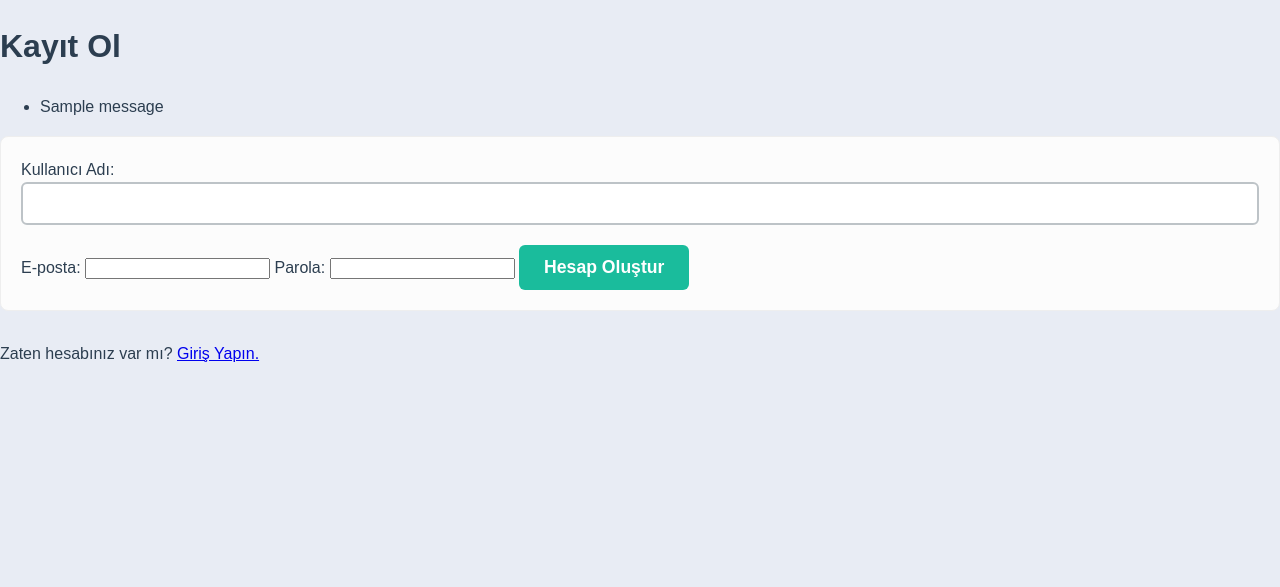
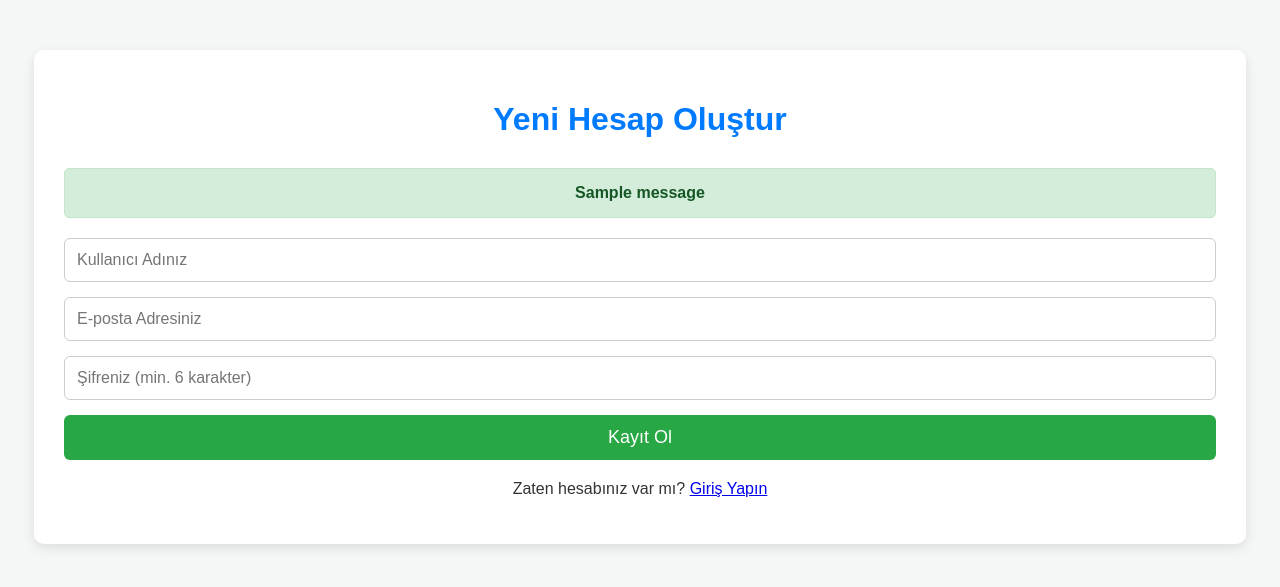
Before and after one commit to Faruk-D-Aydemir/ogrenci-ajandasi-saas, a Flask app: page /kayitol in a window 1280 px wide. Shown: the top 587 px of the page. Run offline with Flask 3, Linux system fonts and the light colour scheme; tables that the repository leaves empty hold one stand-in row (values such as "Sample post"); one stand-in notice (Sample message) is shown; some libraries are stand-ins or nearby versions.

Commit message:
Nihai kodlar gonderildi. Her sey temizlendi.

```diff
--- a/app.py
+++ b/app.py
@@ -1,7 +1,5 @@
 from flask import Flask, render_template, request, redirect, url_for, flash
-# Flask-Login modülleri
 from flask_login import UserMixin, login_user, LoginManager, login_required, logout_user, current_user
-# SQLAlchemy ve Veritabanı için gerekli modüller (psycopg2'yi kullanacağız)
 from flask_sqlalchemy import SQLAlchemy
 from datetime import datetime
 from dotenv import load_dotenv
@@ -9,8 +7,8 @@ import os
 from googleapiclient.discovery import build
 import json
 from werkzeug.security import generate_password_hash, check_password_hash
-# Geçici Dizin için gerekli modül (Internal Server Error çözümü için KRİTİK)
 import tempfile
+from flask_session import Session
 
 
 # --- ÇEVRE DEĞİŞKENLERİNİ YÜKLEME (.env) ---
@@ -20,15 +18,15 @@ YOUTUBE_API_KEY = os.getenv("YOUTUBE_API_KEY")
 app = Flask(__name__)
 
 # --- UYGULAMA YAPILANDIRMASI (VERİ TABANI VE GİZLİ ANAHTAR) ---
-
-# Bu tek satır, hem yerelde SQLite'ı hem de Render'da DATABASE_URL'ı (PostgreSQL) kullanır.
 app.config['SQLALCHEMY_DATABASE_URI'] = os.getenv('DATABASE_URL', 'sqlite:///proje_ajandasi.db')
 app.config['SQLALCHEMY_TRACK_MODIFICATIONS'] = False
 app.config['SECRET_KEY'] = os.getenv('SECRET_KEY', 'cok_gizli_bir_anahtar')
 
-# >>>>>> EK GÜVENLİK/HATA ÇÖZÜMÜ: OTURUM DOSYALARINI GEÇİCİ DİZİNDE SAKLA <<<<<<
-# Render'da giriş/kayıt yaparken oluşan Internal Server Error'ü çözer.
+# >>>>>> KESİN ÇÖZÜM: FLASK-SESSION AYARLARI <<<<<<
+app.config['SESSION_TYPE'] = 'filesystem'
+app.config['SESSION_PERMANENT'] = False
 app.config['SESSION_FILE_DIR'] = tempfile.gettempdir()
+Session(app)
 # >>>>>> ÇÖZÜM KODUNUN SONU <<<<<<
 
 db = SQLAlchemy(app)
@@ -43,16 +41,11 @@ login_manager.init_app(app)
 login_manager.login_view = 'giris'
 login_manager.login_message = "Bu sayfaya erişmek için lütfen giriş yapın."
 
-
-# Kullanıcı oturumunu yöneten fonksiyon
 @login_manager.user_loader
 def load_user(user_id):
     return Kullanici.query.get(int(user_id))
 
-
 # --- VERİ TABANI MODELLERİ (SQLAlchemy) ---
-
-# Kullanıcı Modeli (Flask-Login için UserMixin'den miras alır)
 class Kullanici(UserMixin, db.Model):
     id = db.Column(db.Integer, primary_key=True)
     kullanici_adi = db.Column(db.String(80), unique=True, nullable=False)
@@ -66,7 +59,6 @@ class Kullanici(UserMixin, db.Model):
     def check_password(self, parola):
         return check_password_hash(self.parola_hash, parola)
 
-# Ajanda Kayıt Modeli
 class Kayit(db.Model):
     id = db.Column(db.Integer, primary_key=True)
     ders_adi = db.Column(db.String(100), nullable=False)
@@ -109,8 +101,6 @@ def youtube_arama(arama_sorgusu):
         return []
 
 # --- ROTALAR (SAYFA ADRESLERİ) ---
-
-# Giriş Sayfası
 @app.route('/giris', methods=['GET', 'POST'])
 def giris():
     if current_user.is_authenticated:
@@ -131,7 +121,6 @@ def giris():
 
     return render_template('giris.html')
 
-# Kayıt Ol Sayfası
 @app.route('/kayitol', methods=['GET', 'POST'])
 def kayitol():
     if current_user.is_authenticated:
@@ -157,7 +146,6 @@ def kayitol():
 
     return render_template('kayitol.html')
 
-# Çıkış Rotası
 @app.route('/cikis')
 @login_required
 def cikis():
@@ -165,7 +153,6 @@ def cikis():
     flash('Başarıyla çıkış yaptınız.', 'info')
     return redirect(url_for('giris'))
 
-# Ana Sayfa (Sadece Giriş Yapmış Kullanıcılar Erişebilir)
 @app.route('/')
 @login_required
 def index():
@@ -180,7 +167,6 @@ def index():
         kalan_gun = (tarih_obj - bugun).days
         plan_etiketi = ""
 
-        # Basit AI Planlama Mantığı
         if kalan_gun < 0:
             plan_etiketi = "Sınav Günü Geçti 😥"
         elif kalan_gun <= 3:
@@ -206,8 +192,6 @@ def index():
 
     return render_template('index.html', ajanda_listesi=ajanda_verileri)
 
-
-# Form verilerinin işleneceği yer (Kullanıcı ID'si eklendi)
 @app.route('/ajanda-olustur', methods=['POST'])
 @login_required
 def ajanda_olustur():
@@ -240,8 +224,6 @@ def ajanda_olustur():
 
     return "Hata: Yanlış istek metodu."
 
-
-# --- KAYIT SİLME (Veri Tabanından Silme) ---
 @app.route('/sil/<int:kayit_id>', methods=['POST'])
 @login_required
 def kayit_sil(kayit_id):
@@ -253,19 +235,8 @@ def kayit_sil(kayit_id):
     flash('Ajanda kaydı başarıyla silindi.', 'info')
     return redirect(url_for('index'))
 
-# ... (Kayit sil rotasından sonra)
-
-# >>>>>> RENDER HEALTH CHECK ROTASI EKLE <<<<<<
-@app.route('/health')
-def health_check():
-    # Render'a uygulama calisiyor mesajini gonderir
-    return "OK", 200
-# >>>>>> ROTA SONU <<<<<<
 
 # --- UYGULAMAYI ÇALIŞTIRMA ---
 if __name__ == '__main__':
-    app.run(debug=True)
-
-# --- UYGULAMAYI ÇALIŞTIRMA ---
-if __name__ == '__main__':
-    app.run(debug=True)
+    port = int(os.environ.get('PORT', 5000))
+    app.run(host='0.0.0.0', port=port, debug=True)
--- a/static/style.css
+++ b/static/style.css
@@ -1,176 +1,156 @@
-/* Genel Ayarlar */
+/* Genel Stil Ayarları */
 body {
-    font-family: 'Poppins', sans-serif; /* Daha modern font */
+    font-family: 'Arial', sans-serif;
+    background-color: #f4f7f6;
+    color: #333;
     margin: 0;
     padding: 0;
-    background-color: #e8ecf4; /* Yumuşak Arka Plan */
-    color: #2c3e50;
-    line-height: 1.6;
 }
 
-/* Başlık Alanı */
-header {
-    background-color: #2c3e50; /* Koyu mavi-gri */
-    color: #ecf0f1;
-    padding: 25px 0;
-    text-align: center;
-    box-shadow: 0 5px 15px rgba(0, 0, 0, 0.2);
+/* Ana Konteyner */
+.container {
+    width: 90%;
+    max-width: 1200px;
+    margin: 50px auto;
+    background-color: #fff;
+    padding: 30px;
+    border-radius: 10px;
+    box-shadow: 0 4px 12px rgba(0, 0, 0, 0.1);
 }
 
-header h1 {
-    margin: 0;
-    font-size: 2.2em;
-    letter-spacing: 1px;
-}
-
-/* Ana İçerik Kutusu */
-main {
-    max-width: 1000px;
-    margin: 30px auto;
-    padding: 30px;
-    background: white;
-    border-radius: 12px;
-    box-shadow: 0 10px 25px rgba(0, 0, 0, 0.1);
-}
-
-h2 {
-    color: #34495e;
-    border-bottom: 2px solid #bdc3c7;
-    padding-bottom: 10px;
-    margin-top: 30px;
+/* Başlıklar */
+h1 {
+    color: #007bff;
+    text-align: center;
+    margin-bottom: 30px;
 }
 
 /* Form Stilleri */
 form {
-    padding: 20px;
-    background: #fcfcfc;
-    border: 1px solid #eee;
-    border-radius: 8px;
-    margin-bottom: 30px;
+    display: flex;
+    flex-direction: column;
+    gap: 15px;
 }
 
-input[type="text"],
-input[type="date"],
-textarea {
+input[type="text"], input[type="email"], input[type="password"], input[type="date"], textarea {
+    padding: 12px;
+    border: 1px solid #ccc;
+    border-radius: 6px;
+    font-size: 16px;
     width: 100%;
-    padding: 12px;
-    margin-bottom: 20px;
-    border: 2px solid #bdc3c7;
-    border-radius: 6px;
     box-sizing: border-box;
-    transition: border-color 0.3s;
 }
 
-input:focus, textarea:focus {
-    border-color: #3498db;
-    outline: none;
-}
-
-button[type="submit"] {
-    background-color: #1abc9c; /* Turkuaz düğme */
+button {
+    background-color: #28a745;
     color: white;
-    padding: 12px 25px;
+    padding: 12px 20px;
     border: none;
     border-radius: 6px;
     cursor: pointer;
-    font-size: 1.1em;
-    font-weight: bold;
-    transition: background-color 0.3s, transform 0.1s;
+    font-size: 18px;
+    transition: background-color 0.3s;
 }
 
-button[type="submit"]:hover {
-    background-color: #16a085;
-    transform: translateY(-2px);
+button:hover {
+    background-color: #218838;
 }
 
-/* Tablo Stilleri (Ajanda Listesi) */
-table {
-    width: 100%;
-    border-collapse: separate;
-    border-spacing: 0;
-    margin-top: 20px;
-    border: 1px solid #ddd;
-    border-radius: 8px;
-    overflow: hidden;
-}
-
-th, td {
+/* Mesajlar (Flash) */
+.flash-message {
     padding: 15px;
-    text-align: left;
-    border-bottom: 1px solid #ecf0f1;
-    vertical-align: top; /* İçeriği üste hizalar */
-}
-
-th {
-    background-color: #3498db;
-    color: white;
-    text-transform: uppercase;
-    font-size: 0.9em;
-    letter-spacing: 0.5px;
-}
-
-tr:last-child td {
-    border-bottom: none;
-}
-
-tr:nth-child(even) {
-    background-color: #f9f9f9;
-}
-
-tr:hover {
-    background-color: #f1f1f1;
-}
-
-/* Etiket ve Link Stilleri */
-td a {
-    color: #2980b9;
-    text-decoration: none;
-    font-size: 0.95em;
-    display: block; /* Linklerin alt alta gelmesi için */
-    margin-bottom: 5px;
-}
-
-td a:hover {
-    color: #34495e;
-    text-decoration: underline;
-}
-
-/* AI Planlama Etiketleri için Renkler */
-/* Çalışma Etiketi sütununu hedefliyoruz (4. sütun) */
-td:nth-child(4) {
+    margin-bottom: 20px;
+    border-radius: 5px;
     font-weight: bold;
     text-align: center;
 }
-/* Bu etiketler için daha dinamik renkler ekleyelim */
-td:nth-child(4):contains("KRİTİK") {
-    color: #e74c3c; /* Kırmızı */
-}
-td:nth-child(4):contains("Yoğun") {
-    color: #f39c12; /* Turuncu */
-}
-td:nth-child(4):contains("Planlı") {
-    color: #27ae60; /* Yeşil */
+
+.success {
+    background-color: #d4edda;
+    color: #155724;
+    border: 1px solid #c3e6cb;
 }
 
-/* Silme Butonu Stili */
-.sil-btn {
-    background-color: #e74c3c; /* Kırmızı */
+.danger {
+    background-color: #f8d7da;
+    color: #721c24;
+    border: 1px solid #f5c6cb;
+}
+
+/* Navigasyon/Başlık Bölümü */
+.header {
+    display: flex;
+    justify-content: space-between;
+    align-items: center;
+    padding-bottom: 20px;
+    border-bottom: 1px solid #eee;
+}
+
+.header a {
+    text-decoration: none;
+    color: #007bff;
+    font-weight: bold;
+    padding: 8px 15px;
+    border: 1px solid #007bff;
+    border-radius: 5px;
+    transition: background-color 0.3s, color 0.3s;
+}
+
+.header a:hover {
+    background-color: #007bff;
     color: white;
-    padding: 6px 10px;
-    border: none;
-    border-radius: 4px;
-    cursor: pointer;
+}
+
+/* Ajanda Kayıtları */
+.ajanda-kayitlari {
+    list-style: none;
+    padding: 0;
+}
+
+.kayit-item {
+    background-color: #fff;
+    border: 1px solid #ddd;
+    margin-bottom: 15px;
+    padding: 20px;
+    border-radius: 8px;
+    box-shadow: 0 2px 4px rgba(0, 0, 0, 0.05);
+}
+
+.kalan-gun-etiketi {
+    padding: 5px 10px;
+    border-radius: 5px;
+    color: white;
+    font-weight: bold;
     font-size: 0.9em;
-    transition: background-color 0.2s;
     display: inline-block;
 }
 
-.sil-btn:hover {
-    background-color: #c0392b; /* Koyu kırmızı */
+.kritik { background-color: #dc3545; }
+.yogun { background-color: #ffc107; color: #333; }
+.planli { background-color: #28a745; }
+.gecti { background-color: #6c757d; }
+
+.video-list h4 {
+    margin-top: 15px;
+    border-top: 1px solid #eee;
+    padding-top: 10px;
+    color: #007bff;
 }
 
-/* Tablo içindeki silme formunun marginlerini sıfırla */
-td form {
-    margin: 0;
+.video-list ul {
+    list-style: none;
     padding: 0;
 }
+
+.video-list li {
+    margin-bottom: 8px;
+}
+
+.video-list a {
+    color: #007bff;
+    text-decoration: none;
+}
+
+.video-list a:hover {
+    text-decoration: underline;
+}
--- a/templates/kayitol.html
+++ b/templates/kayitol.html
@@ -3,37 +3,31 @@
 <head>
     <meta charset="UTF-8">
     <meta name="viewport" content="width=device-width, initial-scale=1.0">
-    <title>Kayıt Ol</title>
+    <title>Kayıt Ol - Öğrenci Ajandası</title>
     <link rel="stylesheet" href="{{ url_for('static', filename='style.css') }}">
 </head>
 <body>
     <div class="container">
-        <h1>Kayıt Ol</h1>
+        <h1>Yeni Hesap Oluştur</h1>
 
         {% with messages = get_flashed_messages(with_categories=true) %}
             {% if messages %}
-                <ul class="flashes">
-                    {% for category, message in messages %}
-                        <li class="{{ category }}">{{ message }}</li>
-                    {% endfor %}
-                </ul>
+                {% for category, message in messages %}
+                    <div class="flash-message {{ category }}">{{ message }}</div>
+                {% endfor %}
             {% endif %}
         {% endwith %}
 
-        <form method="POST">
-            <label for="kullanici_adi">Kullanıcı Adı:</label>
-            <input type="text" id="kullanici_adi" name="kullanici_adi" required>
-
-            <label for="eposta">E-posta:</label>
-            <input type="email" id="eposta" name="eposta" required>
-
-            <label for="parola">Parola:</label>
-            <input type="password" id="parola" name="parola" required>
-
-            <button type="submit" class="btn-submit">Hesap Oluştur</button>
+        <form method="POST" action="{{ url_for('kayitol') }}">
+            <input type="text" name="kullanici_adi" placeholder="Kullanıcı Adınız" required>
+            <input type="email" name="eposta" placeholder="E-posta Adresiniz" required>
+            <input type="password" name="parola" placeholder="Şifreniz (min. 6 karakter)" required>
+            <button type="submit">Kayıt Ol</button>
         </form>
 
-        <p>Zaten hesabınız var mı? <a href="{{ url_for('giris') }}">Giriş Yapın.</a></p>
+        <p style="text-align: center; margin-top: 20px;">
+            Zaten hesabınız var mı? <a href="{{ url_for('giris') }}">Giriş Yapın</a>
+        </p>
     </div>
 </body>
 </html>
```
Also changed, not shown: templates/giris.html (+11 -15 lines), templates/index.html (+43 -101 lines).
